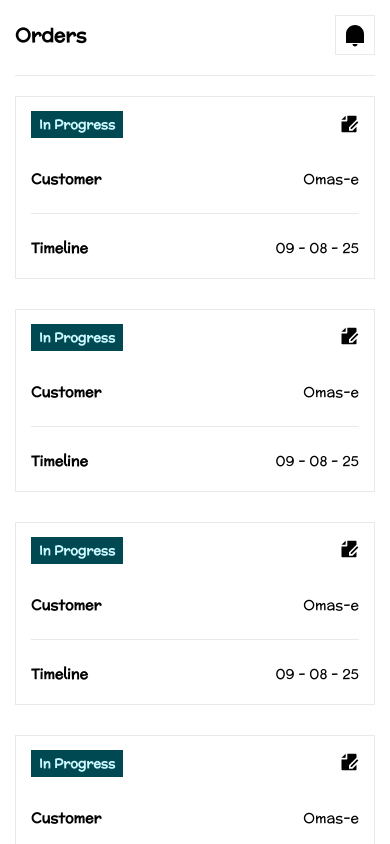
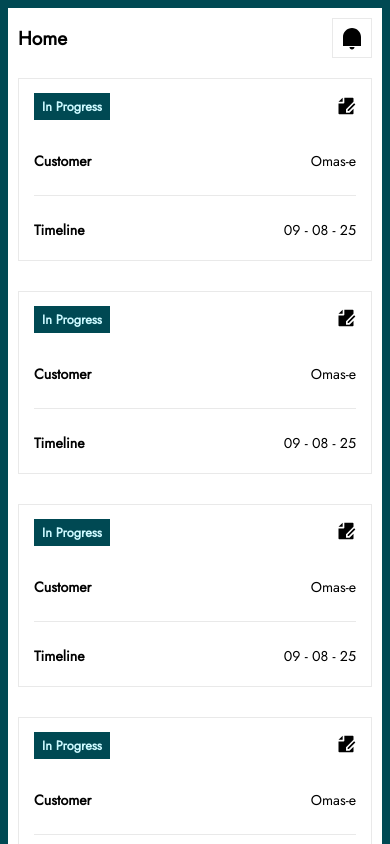
Before and after one commit to cloortt/web.cloortt.com, a Vue app: page /orders in a window 390 px wide. Shown: the top 844 px of the page. Built offline with nearby package versions, Linux system fonts and the light colour scheme.

Commit message:
Made Changes

```diff
--- a/src/App.vue
+++ b/src/App.vue
@@ -9,7 +9,7 @@
     'homepage':'Home',
     'settings':'Settings',
     'customers':'Customers',
-    'orders':'Orders',
+    'orders':'Home',
     'catalog':'Catalog',
     'analytics':'Analytics',
     'pricing':'Pricing',
--- a/src/assets/css/cloortt.css
+++ b/src/assets/css/cloortt.css
@@ -1,6 +1,6 @@
 @font-face {
     font-family: "font-1";
-    src: url("../fonts/McLaren-Regular.ttf");
+    src: url("../fonts/Jost-Regular.ttf");
     font-display: swap;
 }
 
--- a/src/assets/css/web.css
+++ b/src/assets/css/web.css
@@ -29,8 +29,8 @@
 
 
 .web-app-body .the-head{
-    padding-bottom:20px;
-    border-bottom:1px solid var(--c-grey);
+    /* padding-bottom:20px;
+    border-bottom:1px solid var(--c-grey); */
 }
 
 .web-app-body .the-head .col-1{
@@ -155,8 +155,10 @@
         display:none;
     }
     .web-app-body{
-        padding:15px 15px;
+        padding:10px 10px;
         width:100%;
+        min-height: 100vh;
+        border:8px solid var(--c-base);
     }
 
     .web-settings .frame .group .header{
--- a/src/components/AppHeader.vue
+++ b/src/components/AppHeader.vue
@@ -11,7 +11,7 @@
 <template>
      <div class="the-head cl-flex cl-flex-align-items-center">
         <div class="col-1">
-            <h6 class="cl-fg-black cl-txt no-line-height">{{props.routeName}}</h6>
+            <h6 class="cl-fg-black">{{props.routeName}}</h6>
         </div>
         <div class="col-2 cl-flex cl-flex-justify-content-end">
             <ul class="cl-list remove-style cl-flex-inline cl-flex-align-items-center">
```
